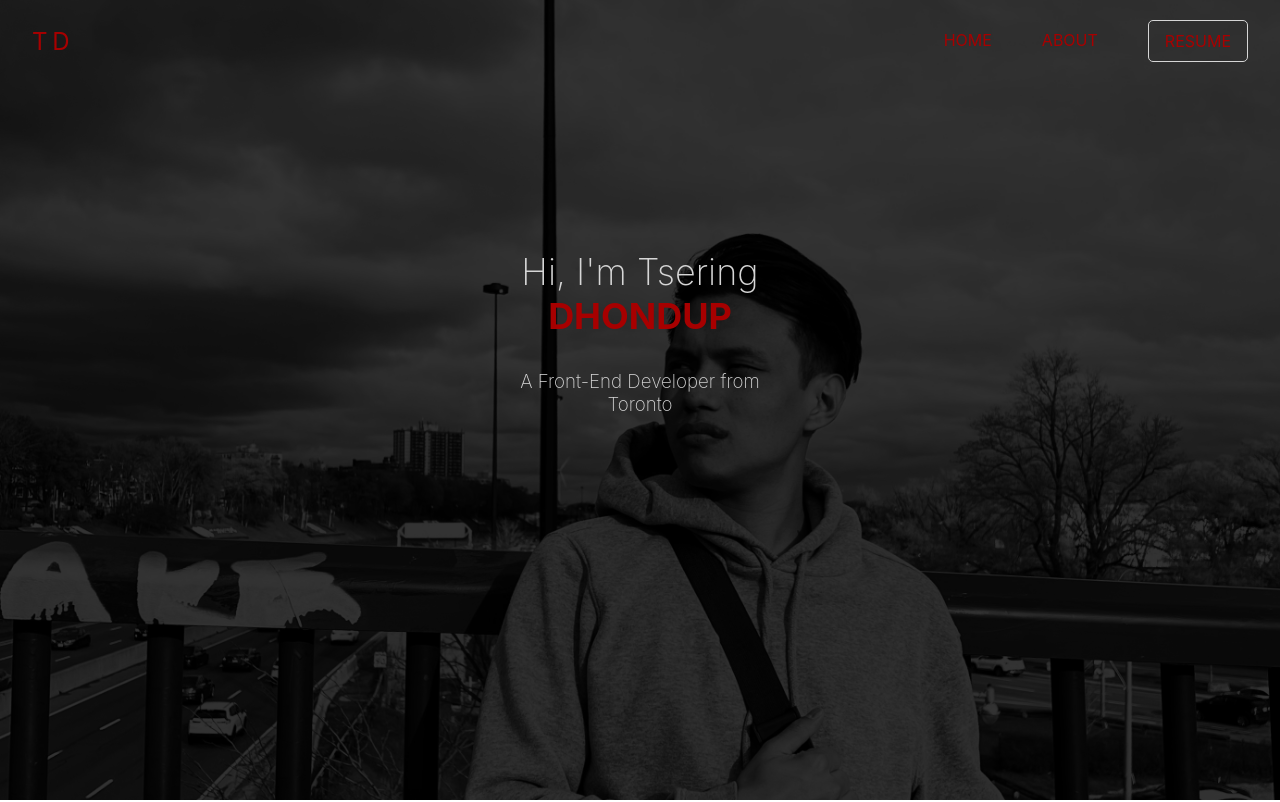
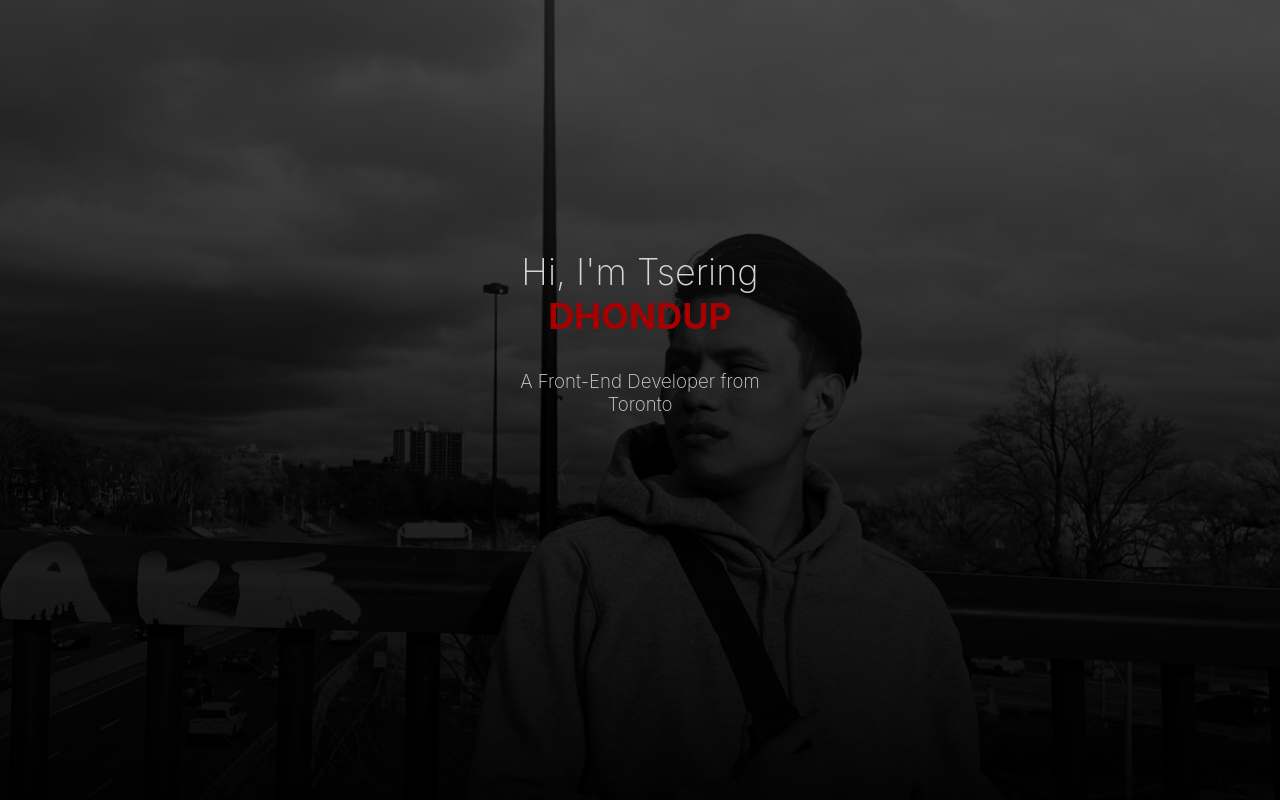
Before and after one commit to Tsedhondup/Portfolio, a React (Create React App) app: page / in a window 1280 px wide. Shown: the top 802 px of the page. Built offline with nearby package versions, Linux system fonts and the light colour scheme.

Commit message:
header position for home page was chaged for desktop

```diff
--- a/src/Components/Header/Header.scss
+++ b/src/Components/Header/Header.scss
@@ -14,10 +14,14 @@
     padding: 0px $tablet-margin;
     padding-top: 16px;
   }
+  @include desktop {
+    top: -150px;
+  }
 }
 // JS Dynamic class
 .header-opaque {
   background-color: #ffffff;
+  top: 0;
   @include tablet {
     padding: 10px $tablet-margin;
   }
--- a/src/Components/HeroSection/HeroSection.scss
+++ b/src/Components/HeroSection/HeroSection.scss
@@ -18,11 +18,12 @@
 .hero-content {
   height: 100vh;
   background-color: rgba(0, 0, 0, 0.8);
-  // background-image: linear-gradient(
-  //   to right,
-  //   rgba(255, 255, 255, 0.3),
-  //   rgba(0, 0, 0, 0.9)
-  // );
+  background-image: linear-gradient(
+    to bottom,
+    rgba(255, 255, 255, 0.1),
+    rgba(0, 0, 0, 0.1),
+    rgba(0, 0, 0, 0.9)
+  );
   padding: 0px $mobile-margin;
   padding-top: calc((100vh - 50px) / 3);
   text-align: center;
```
